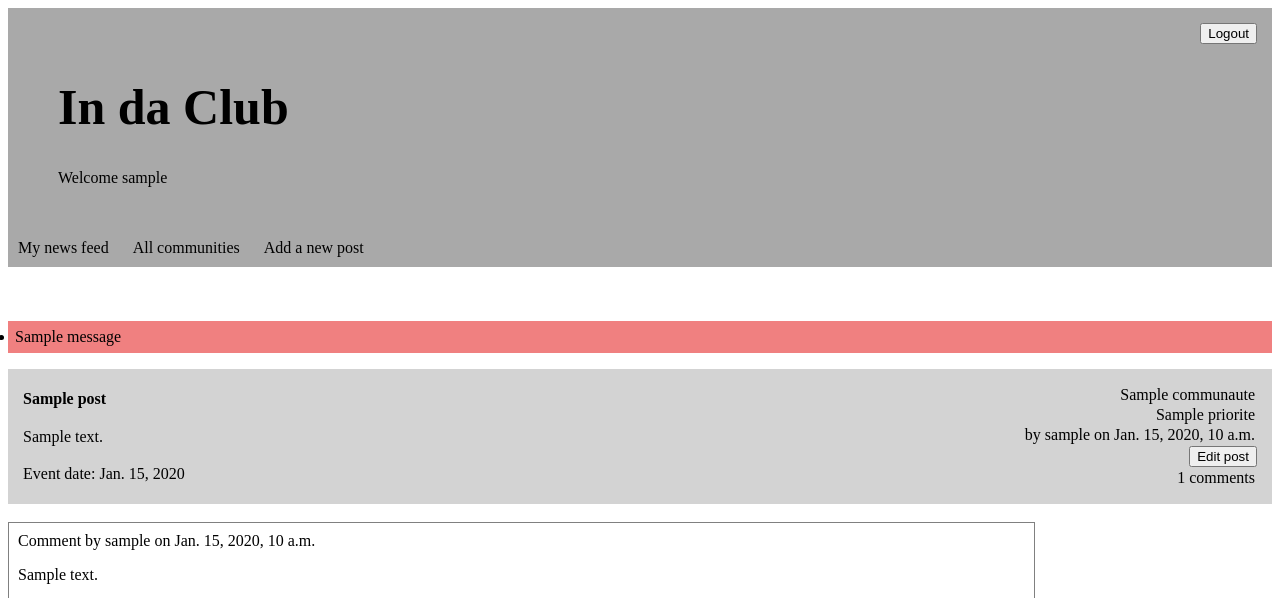
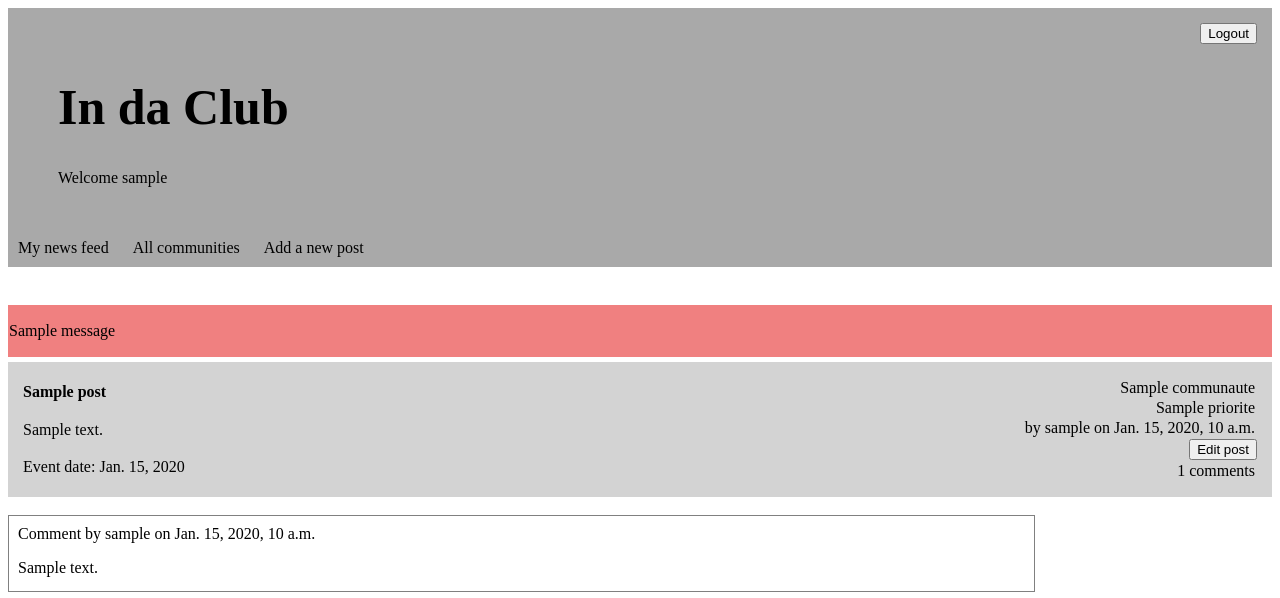
Before and after one commit to C-Ky/community_project, a Django app: page /communitymanager/post/1 in a window 1280 px wide; the page is wider, and only the part inside the window is pictured. Shown: the top 598 px of that part. Run offline with Django 3.2, Linux system fonts and the light colour scheme; a user stored in the database is signed in; tables that the repository leaves empty hold one stand-in row (values such as "Sample post"); one stand-in notice (Sample message) is shown.

Commit message:
changing display message unauthorized attempt to  modif post

```diff
--- a/communitymanager/templates/post.html
+++ b/communitymanager/templates/post.html
@@ -28,11 +28,11 @@
 {% block content %}
     <br>
     {% if messages %}
-        <ul class="messages" style="background-color: lightcoral; padding:7px;">
+        <div class="messages" style="background-color: lightcoral; margin-bottom:5px; padding:1px">
             {% for message in messages %}
-                <li {% if message.tags %} class="{{ message.tags }}"{% endif %}>{{ message }}</li>
+                <p {% if message.tags %} class="{{ message.tags }}"{% endif %}>{{ message }}</p>
             {% endfor %}
-        </ul>
+        </div>
     {% endif %}
     <table class="a">
         <tr>
```
